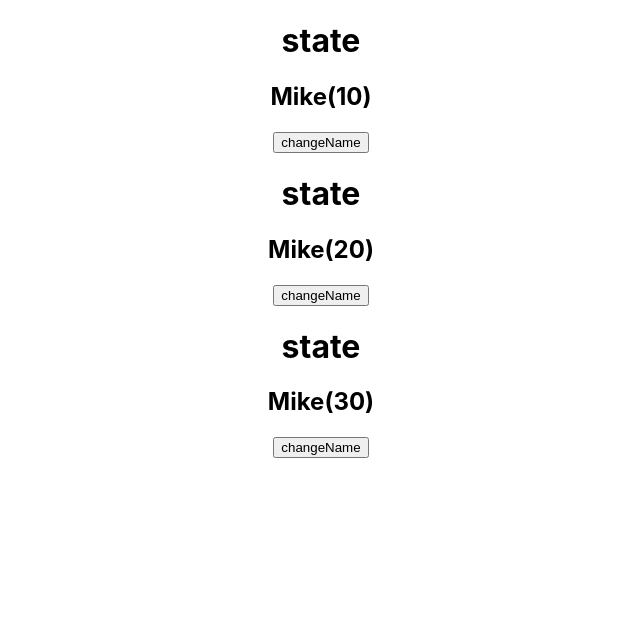
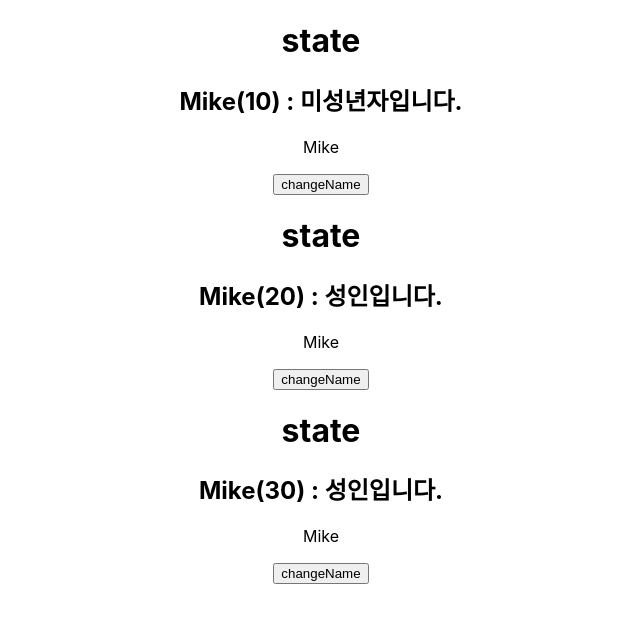
Before and after one commit to yangjgTest/reactVocabulary, a React (Create React App) app: page / in a window 1280 px wide. Shown: the top 622 px of the page, without its empty margins (319-959 px from the left). Built offline with nearby package versions, Linux system fonts and the light colour scheme.

Commit message:
profs 전달

```diff
--- a/src/component/Hello.js
+++ b/src/component/Hello.js
@@ -5,14 +5,16 @@
 import World from "./World";
 import styles from "./Hello.module.css"
 import { useState } from "react";
+import UserName from "./UserName";
 
 // export default Hello;
 
-export default function Hello(profs){
+export default function Hello({age}){
     // let name ="Mike";
-    console.log(profs)
+
     const [name, setName] = useState("Mike");
-    const [age, setAge] = useState(profs.age)
+
+    const msg = age > 19 ? "성인입니다." : "미성년자입니다.";
 
     function changeName(){
         const newName = name == "Mike" ? "Jame" : "Mike";
@@ -22,10 +24,12 @@
     return (
     <div>
         <h1>state</h1>
-        <h2 id = "name">{name}({age})</h2>
+        <h2 id = "name">{name}({age}) : {msg}</h2>
+
+        <UserName name ={name} />
         <button onClick={() => {
             setName(name === "Mike" ? "Jame" : "Mike");
-            setAge(age + 1);
+
             console.log(age)
         }}>changeName</button>
     </div>
--- /dev/null
+++ b/src/component/UserName.js
@@ -0,0 +1,3 @@
+export default function UserName({name}){
+    return <p>{name}</p>
+}
```
